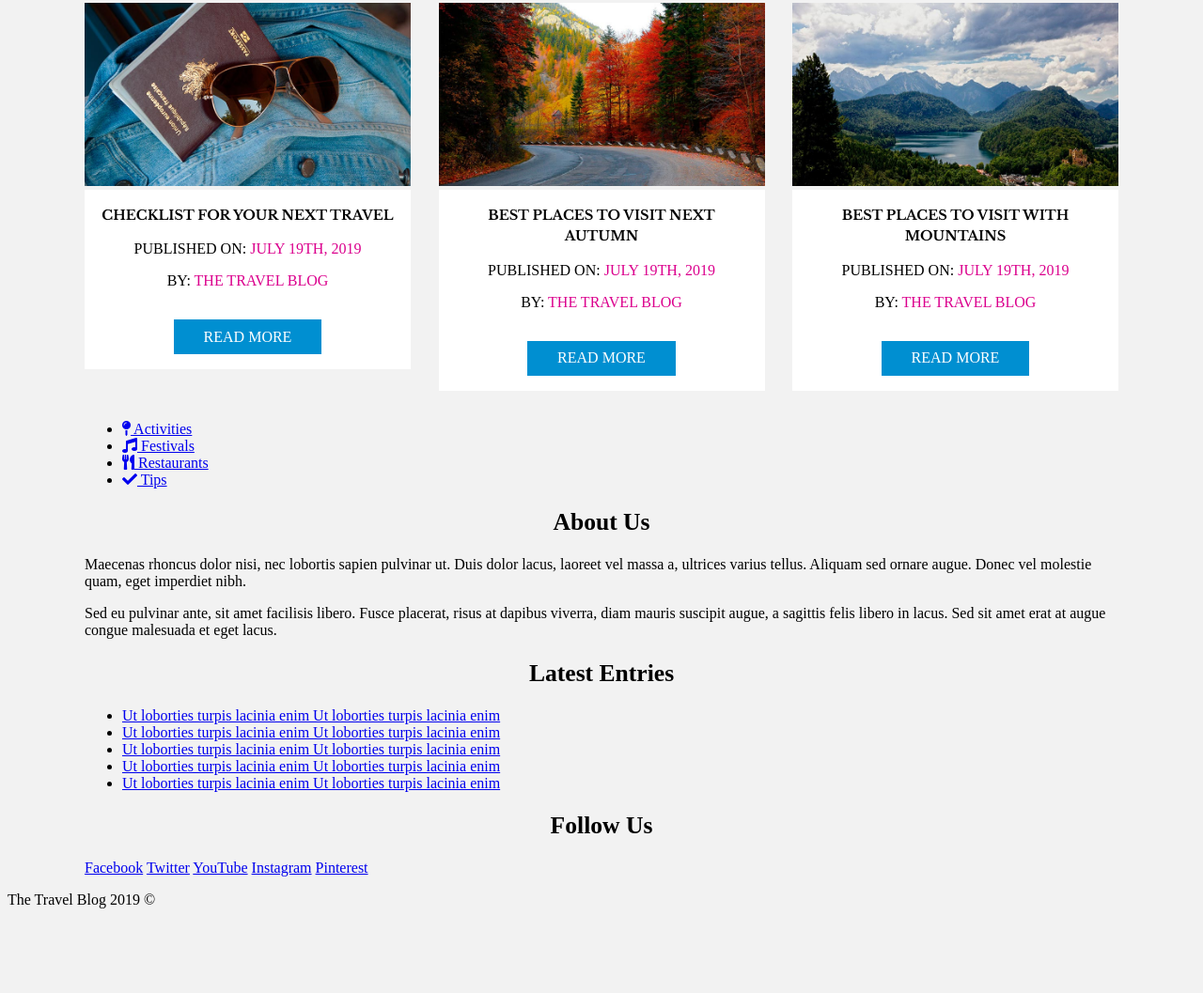
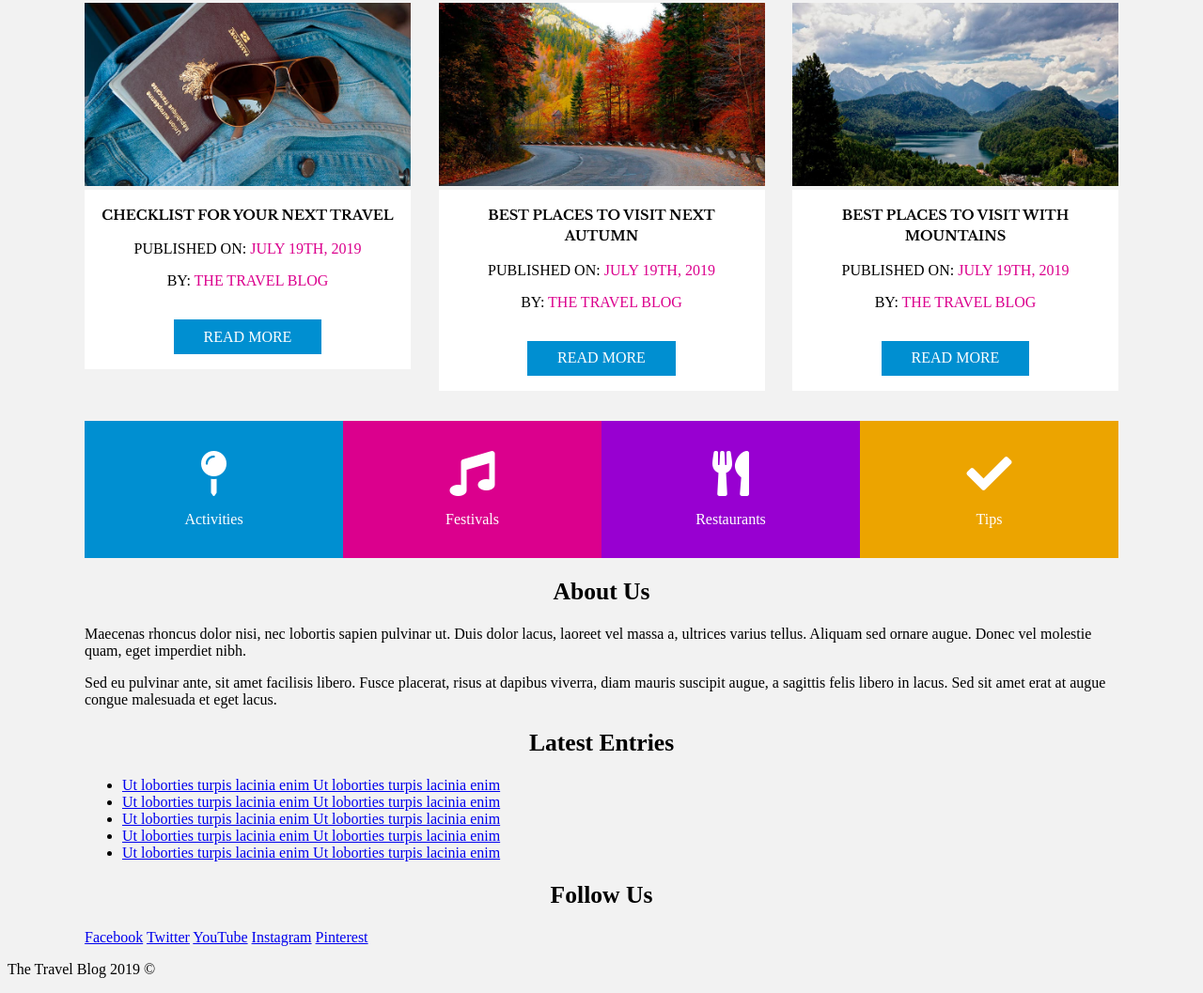
Before and after one commit to bhoomikahm18/06_Building_a_Blog_Homepage_Layout, a plain HTML site: page index.html in a window 1280 px wide. Shown: the part 1307-2364 px from the top of the page at 94% size. Before the commit the page ends 2290 px from the top, so only its background shows below. Drawn offline with nearby package versions, Linux system fonts and the light colour scheme.

Commit message:
Working with the Catagories CSS

```diff
--- a/css/style.css
+++ b/css/style.css
@@ -1,3 +1,9 @@
+html{
+    box-sizing: border-box;
+}
+*, *:before, *:after{
+    box-sizing: inherit;
+}
 body {
     box-sizing: border-box;
     background-color: #f2f2f2;
@@ -140,3 +146,43 @@ img {
         flex: 0 1 calc(33% - 1rem);
     }
 }
+.categories ul{
+    list-style: none;
+    padding: 0;
+    display: flex;
+    justify-content: space-between;
+    flex-wrap: wrap;
+}
+.categories ul li{
+    flex: 0 0 50%;
+    padding: 2rem;
+}
+@media (min-width:768px){
+    .categories ul li{
+        flex: 0 0 25%;
+
+    }
+}
+.categories ul li:nth-child(1){
+    background-color: #008fd1;
+}
+.categories ul li:nth-child(2){
+    background-color: #db008d;
+}
+.categories ul li:nth-child(3){
+    background-color: #9800d1;
+}
+.categories ul li:nth-child(4){
+    background-color: #eca400;
+}
+.categories ul li a{
+    color: white;
+    text-decoration: none;
+    display: flex;
+    flex-direction: column;
+    align-items: center;
+}
+.categories ul li a i{
+    font-size: 3rem;
+    margin-bottom: 1rem;
+}
```
